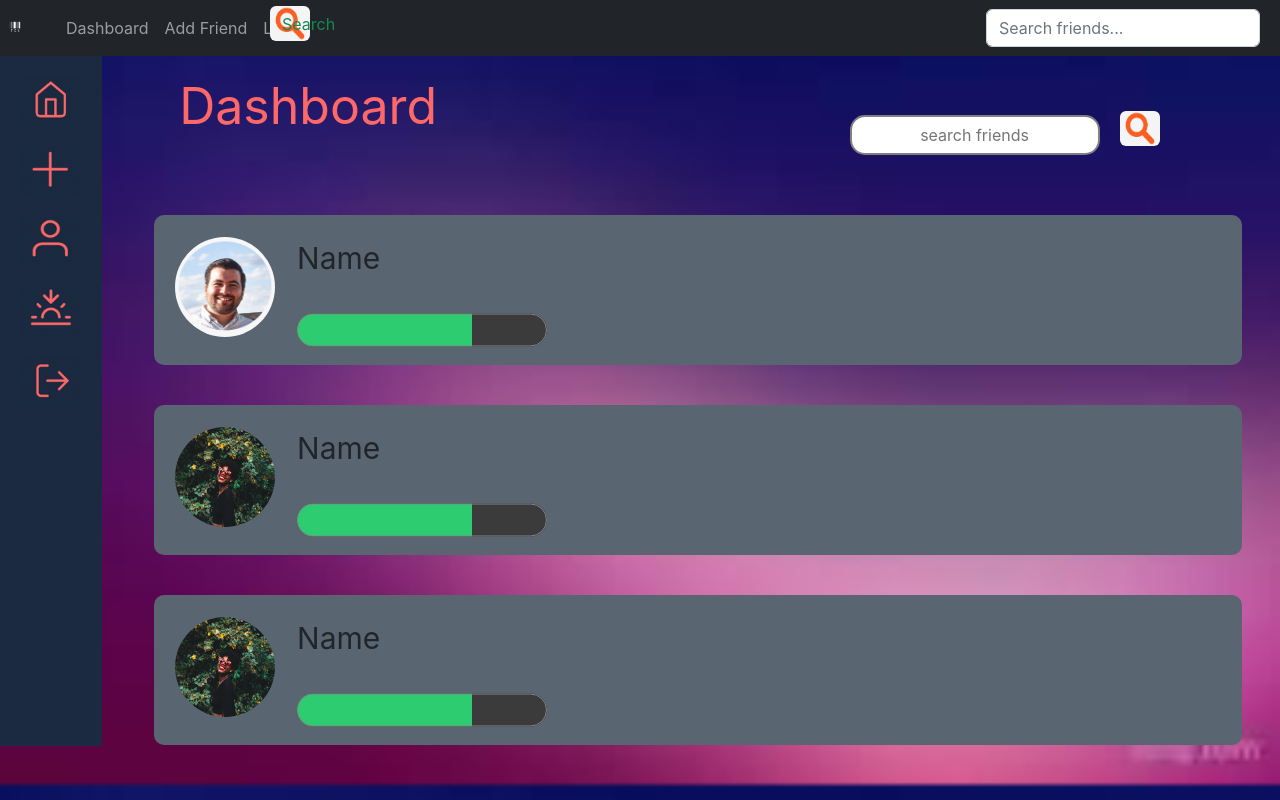
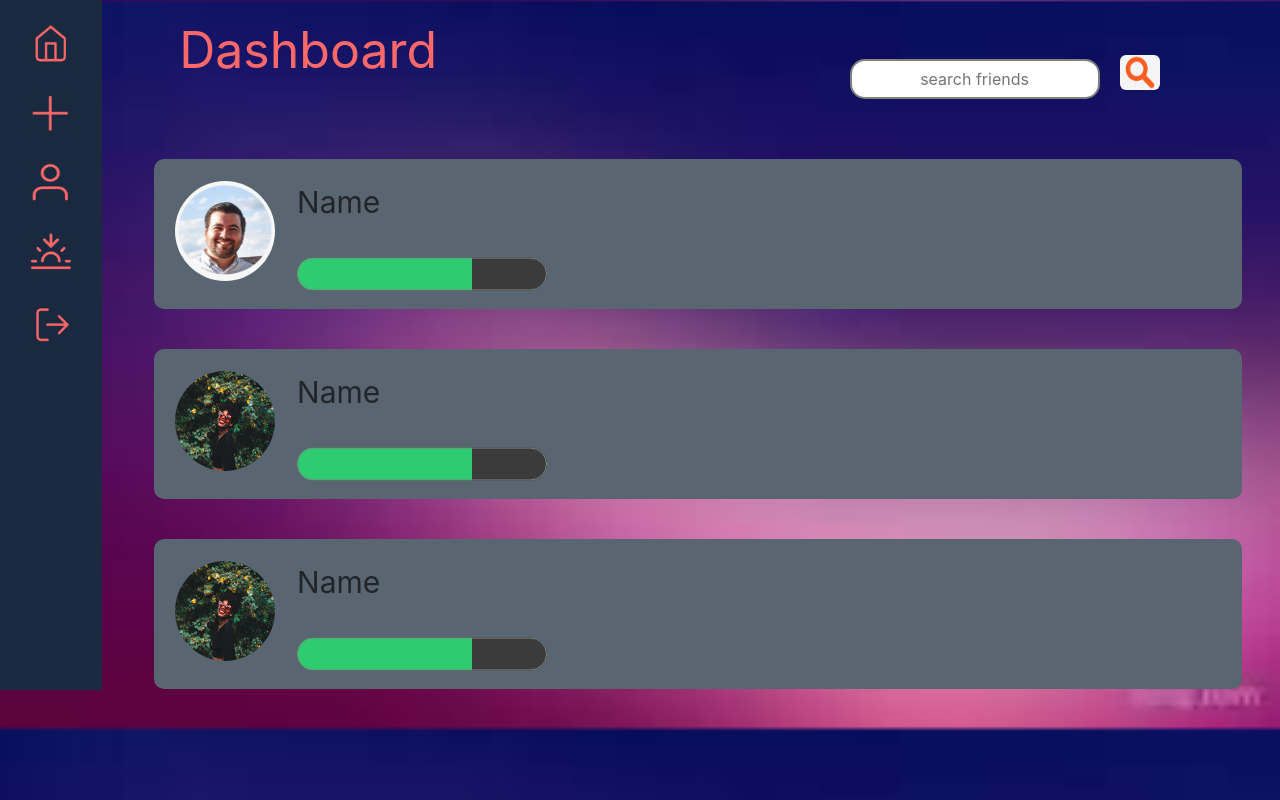
Before and after one commit to jimmyhlyu/Team099, a React (Create React App) app: page /dashboard in a window 1280 px wide. Built offline with nearby package versions, Linux system fonts and the light colour scheme; no server answers; the database is empty; the HTML template or start-up script is replaced by a standard one.

Commit message:
Add universal sidebar

```diff
--- a/src/App.js
+++ b/src/App.js
@@ -19,40 +19,13 @@ function App() {
   FirestoreTest();
   return (
     <>
-      <Navbar bg="dark" variant="dark" expand="lg">
-        <Navbar.Brand href="#home">
-          <img
-            src={Logo}
-            width="30"
-            height="30"
-            className="d-inline-block align-top"
-            alt="React Bootstrap logo"
-          />
-        </Navbar.Brand>
-        <Container fluid>
-          <Navbar.Toggle aria-controls="navbarScroll" />
-          <Navbar.Collapse id="navbarScroll">
-            <Nav
-              className="me-auto my-2 my-lg-0"
-              style={{ maxHeight: "100px" }}
-              navbarScroll
-            >
-              <Nav.Link href="dashboard">Dashboard</Nav.Link>
-              <Nav.Link href="add-friend">Add Friend</Nav.Link>
-              <Nav.Link href="login">Login</Nav.Link>
-            </Nav>
-          </Navbar.Collapse>
-          <Form className="d-flex">
-            <Form.Control
-              type="search"
-              placeholder="Search friends..."
-              className="me-2"
-              aria-label="Search"
-            />
-            <Button variant="outline-success">Search</Button>
-          </Form>
-        </Container>
-      </Navbar>
+      <div class="sideBar">
+        <div class="home sideBarButton"></div>
+        <div class="add sideBarButton"></div>
+        <div class="person sideBarButton"></div>
+        <div class="light sideBarButton"></div>
+        <div class="exit sideBarButton"></div>
+      </div>
 
       <BrowserRouter>
         <Routes>
--- a/src/Dashboard.js
+++ b/src/Dashboard.js
@@ -5,13 +5,6 @@ function Dashboard() {
   return (
     <>
       <p className="title">Dashboard</p>
-      <div className="sideBar">
-        <div className="home sideBarButton"></div>
-        <div className="add sideBarButton"></div>
-        <div className="person sideBarButton"></div>
-        <div className="light sideBarButton"></div>
-        <div className="exit sideBarButton"></div>
-      </div>
 
       <div className="container">
         <form action="" className="parent">
```
